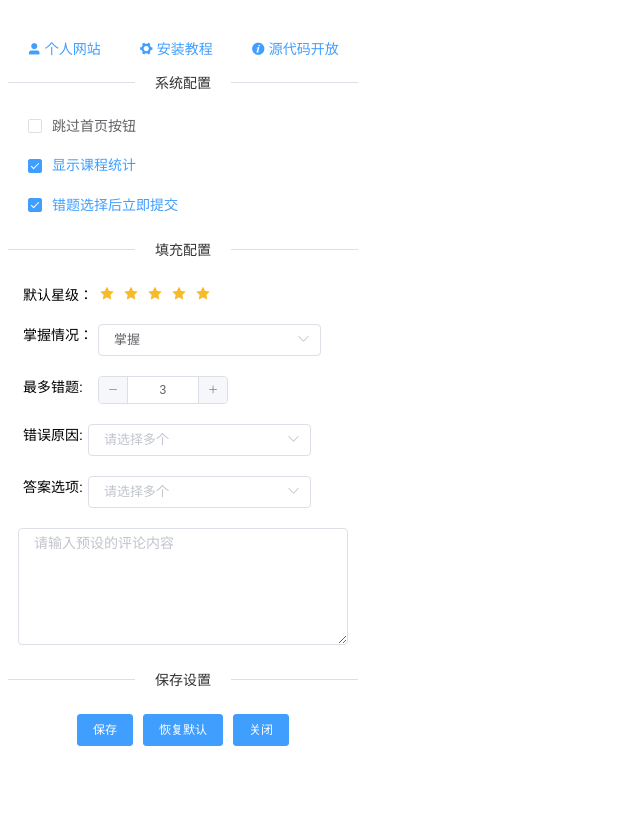
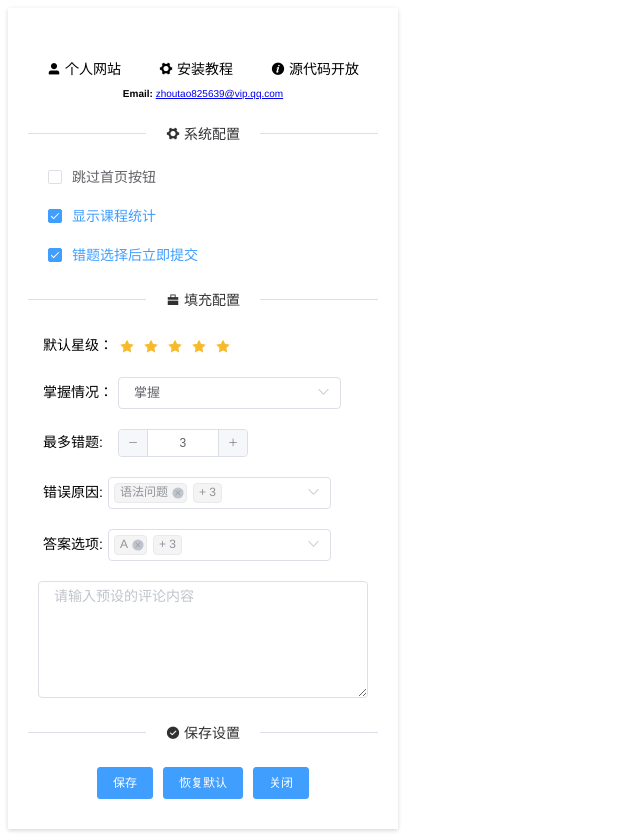
Before and after one commit to taoes/onesmart_lesson_comment, a Vue app: page / in a window 1280 px wide. Shown: the whole page, without its empty margins (0-640 px from the left). Before the commit the page ends 800 px from the top, so only its background shows below. Built offline with nearby package versions, Linux system fonts and the light colour scheme.

Commit message:
:lipstick:  更新配置页面的样式

```diff
--- a/src/App.vue
+++ b/src/App.vue
@@ -35,6 +35,9 @@
         width: 350px;
         display: flex;
         flex-direction: column;
+        box-shadow: 0 2px 4px rgba(0, 0, 0, .12), 0 0 6px rgba(0, 0, 0, .04);
+        padding: 20px;
+        font-family: "Helvetica Neue",Helvetica,"PingFang SC","Hiragino Sans GB","Microsoft YaHei","微软雅黑",Arial,sans-serif;
     }
 
 
--- a/src/components/Content.vue
+++ b/src/components/Content.vue
@@ -1,6 +1,7 @@
 <template>
     <div class='hello'>
         <el-divider>
+            <i class="el-icon-s-tools"></i>
             系统配置
         </el-divider>
         <div class='layout'>
@@ -20,6 +21,7 @@
 
 
         <el-divider>
+            <i class="el-icon-s-cooperation"></i>
             填充配置
         </el-divider>
 
@@ -43,7 +45,7 @@
 
         <div class='layout'>
             <span class="label">最多错题:</span>
-            <el-input-number v-model='config.maxWrongQuestion' size='mini' :min='0' :max='10'/>
+            <el-input-number v-model='config.maxWrongQuestion' size='mini' :min='1' :max='10'/>
 
         </div>
 
@@ -82,12 +84,13 @@
 
 
         <el-divider>
+            <i class="el-icon-success"></i>
             保存设置
         </el-divider>
 
         <div class="layout center">
             <el-button type="primary" size="small" @click="saveConfig">保存</el-button>
-            <el-button type="primary" size="small">恢复默认</el-button>
+            <el-button type="primary" size="small" @click="resetDefaultConfig">恢复默认</el-button>
             <el-button type="primary" size="small" @click="closePage">关闭</el-button>
         </div>
 
@@ -108,8 +111,8 @@
             comment: "",
             maxWrongQuestion: 3,
             status: "掌握",
-            reasonList: [],
-            answerList: [],
+            reasonList: ["语法问题", "词汇欠缺", "阅读细节", "阅读推断"],
+            answerList: ["A", "B", "C", "D"],
             defaultRate: 5,
         };
 
@@ -133,11 +136,36 @@
             window.close();
         }
 
+
+        private resetDefaultConfig() {
+            const
+                config = {
+                    submit: true,
+                    skipIndex: false,
+                    statistics: true,
+                    comment: "",
+                    maxWrongQuestion: 3,
+                    status: "掌握",
+                    reasonList: ["语法问题", "词汇欠缺", "阅读细节", "阅读推断"],
+                    answerList: ["A", "B", "C", "D"],
+                    defaultRate: 5,
+                };
+            localStorage.setItem("config", JSON.stringify(config));
+            this.config = config;
+            this.$message({
+                message: "配置已经成功恢复",
+                center: true,
+                type: "success",
+            });
+        }
+
         // 生命周期方法
         private mounted() {
             const config = localStorage.getItem("config");
             if (config) {
                 this.config = JSON.parse(config);
+            } else {
+                localStorage.setItem("config", JSON.stringify(config));
             }
         }
 
@@ -150,6 +178,7 @@
         display: flex;
         flex-direction: row;
         padding: 10px;
+        align-items: baseline;
     }
 
     .el-input-number--mini {
--- a/src/components/Header.vue
+++ b/src/components/Header.vue
@@ -1,18 +1,24 @@
 <template>
+    <div>
         <div id="footer">
             <el-link type="primary" @click="openWebSite('https://www.zhoutao123.com')">
                 <i class="el-icon-user-solid"></i>
                 个人网站
             </el-link>
-        <el-link type="primary" @click="openWebSite('https://github.com/taoes')">
+            <el-link type="primary" @click="openWebSite('https://github.com/taoes/onesmart_lesson_comment/blob/master/README.md')">
                 <i class="el-icon-s-tools"></i>
                 安装教程
             </el-link>
 
-        <el-link type="primary" @click="openWebSite('https://github.com/taoes/onesmart_lesson_comment.git')">
+            <el-link type="primary" @click="openWebSite('https://github.com/taoes/onesmart_lesson_comment')">
                 <i class="el-icon-info"></i>
                 源代码开放
             </el-link>
+        </div>
+        <p align="center" class="emailSpan">
+            <b>Email: </b>
+             <a href="mailto:zhoutao825639@vip.qq.com">zhoutao825639@vip.qq.com</a>
+        </p>
     </div>
 </template>
 
@@ -45,4 +51,13 @@
         margin-top: 30px;
     }
 
+
+    .emailSpan {
+        font-size: 10px;
+    }
+
+
+    .el-link--inner {
+        color: black !important;
+    }
 </style>
```
Lines whose indentation alone changed are shown as unchanged.
